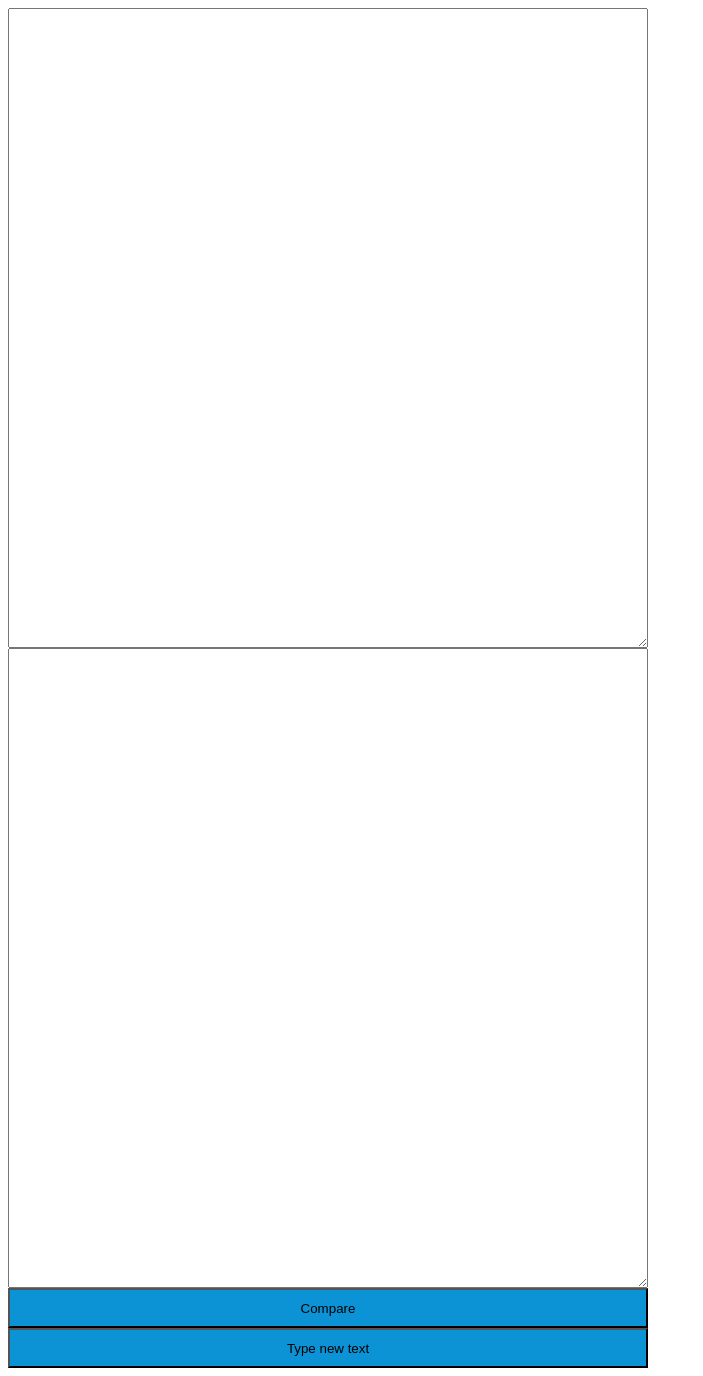
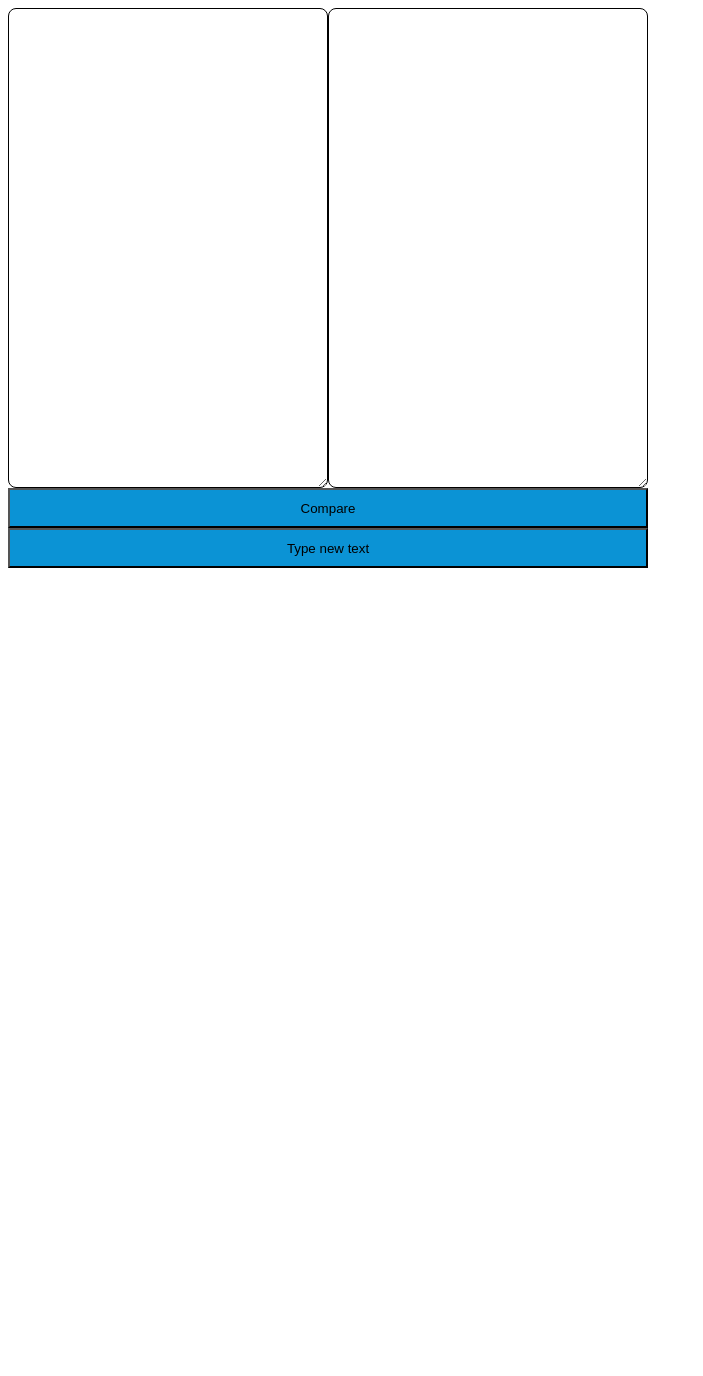
Before and after one commit to Lpshkn/Plataurus, a Python web app: template app/templates/index.html in a window 1280 px wide. Shown: the whole page, without its empty margins (0-703 px from the left). After the commit the page ends 568 px from the top, so only its background shows below. Run offline with Jinja, Linux system fonts and the light colour scheme; the template is opened without the code that fills it, so the values that code supplies are empty.

Commit message:
Update the template: fix styles and js script

```diff
--- a/app/templates/index.html
+++ b/app/templates/index.html
@@ -1,6 +1,6 @@
 <script type="application/javascript">
     document.addEventListener("DOMContentLoaded", () => {
-        const apiUrl = '';
+        const apiUrl = 'http://localhost:5000/';
         const hiddenClass = 'hidden';
 
         const getById = (id) => {
@@ -45,6 +45,7 @@
             $secondTextDiv.innerHTML = text;
         };
 
+
         const showInput = () => {
             $inputDiv.classList.remove(hiddenClass);
         };
@@ -74,7 +75,7 @@
         }
 
         const displayMarkedText = (firstCommonList, secondCommonList) => {
-            for (let idx = 0; idx <= firstCommonList.length; idx++) {
+            for (let idx = 0; idx < firstCommonList.length; idx++) {
                 let color = getRandomColor();
 
                 let [firstStartPos, firstEndPos] = firstCommonList[idx];
@@ -86,11 +87,11 @@
                 let firstTextFragment = getFirstText().substr(firstStartPos, firstEndPos - firstStartPos);
                 let secondTextFragment = getSecondText().substr(secondStartPos, secondEndPos - secondStartPos);
 
-                firstDisplayDivHTML.replace(
+                $firstTextDiv.innerHTML = firstDisplayDivHTML.replace(
                     firstTextFragment,
                     `<span style="color: ${color}">${firstTextFragment}</span>`
                 );
-                secondDisplayDivHTML.replace(
+                $secondTextDiv.innerHTML = secondDisplayDivHTML.replace(
                     secondTextFragment,
                     `<span style="color: ${color}">${secondTextFragment}</span>`
                 );
@@ -107,11 +108,11 @@
             })
                 .then(res => res.json())
                 .then(data => {
-                    let {firstCommonList, secondCommonList} = data;
+                    let {firstCommon, secondCommon} = data;
                     hideInput();
                     fillFirstDisplay(getFirstText());
                     fillSecondDisplay(getSecondText());
-                    displayMarkedText(firstCommonList, secondCommonList);
+                    displayMarkedText(firstCommon, secondCommon);
                     showDisplay();
                 })
         };
@@ -137,22 +138,36 @@
     <div class="textarea" id="firstTextDisplay"></div>
     <div class="textarea" id="secondTextDisplay"></div>
 </div>
-<div>
-    <button id="compareTextsBtn" class="btn">Compare</button><br>
+<div class="row">
+    <button id="compareTextsBtn" class="btn">Compare</button>
+    <br>
     <button id="cleanUpBtn" class="btn">Type new text</button>
 </div>
 </body>
 <style>
+    .row {
+        float: left;
+        width: 100%;
+    }
+
     .textarea {
-        height: 80vh;
-        width: 80vh;
+        float: left;
+        position: Relative;
+        display: inline;
+        height: 60vh;
+        width: 40vh;
         font-size: 16px;
+        border: 1px solid #000000;
+        border-radius: 1vh;
     }
+
     .btn {
+        display: table-row;
         height: 5vh;
         width: 80vh;
         background-color: #0b93d5;
     }
+
     .hidden {
         display: none;
     }
```
